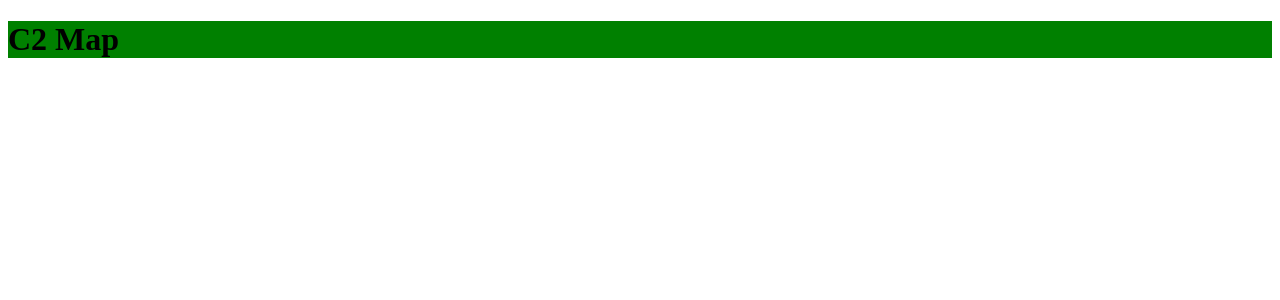
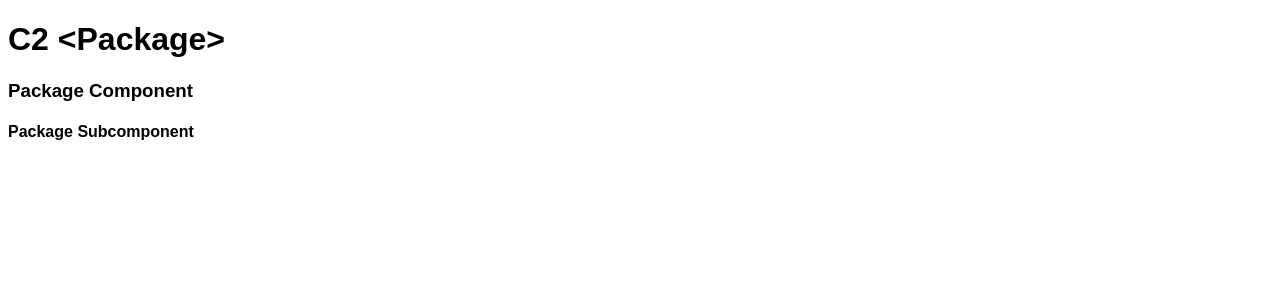
Before and after one commit to ClearC2/package-template, a React (Create React App) app in the folder example/: page / in a window 1280 px wide. Shown: the top 300 px of the page. Built offline with nearby package versions, Linux system fonts and the light colour scheme.

Commit message:
made package template

```diff
--- a/example/src/App.js
+++ b/example/src/App.js
@@ -1,9 +1,12 @@
 import React from 'react'
+import PackageComponent, {PackageSubcomponent} from '../../src'
 
 export default function App () {
   return (
     <div>
-      <h1>C2 Map</h1>
+      <h1>{'C2 <Package>'}</h1>
+      <PackageComponent />
+      <PackageSubcomponent />
     </div>
   )
 }
--- /dev/null
+++ b/example/src/example.scss
@@ -0,0 +1,19 @@
+%sans-serif-font {
+  font-family: sans-serif;
+}
+
+#app-root > div {
+
+  h1 {
+    @extend %sans-serif-font;
+  }
+
+  h3 {
+    @extend %sans-serif-font;
+  }
+
+  h4 {
+    @extend %sans-serif-font;
+  }
+
+}
--- a/example/src/index.js
+++ b/example/src/index.js
@@ -1,8 +1,7 @@
 import React from 'react'
 import ReactDOM from 'react-dom'
-import '../../src/index'
-
 import App from './App'
+import './example.scss'
 
 const appElement = document.getElementById('app-root')
 
--- a/package.json
+++ b/package.json
@@ -1,7 +1,7 @@
 {
   "name": "c2-map",
   "version": "0.0.0",
-  "description": "high-performance leaflet + d3 map package ",
+  "description": "high-performance leaflet + d3 map package",
   "main": "index.js",
   "scripts": {
     "start": "cd example && webpack-dev-server --inline --content-base dist --history-api-fallback --port 8083 --mode development",
--- /dev/null
+++ b/src/PackageComponent.js
@@ -0,0 +1,7 @@
+import React from 'react'
+
+export default function PackageComponent () {
+  return (
+    <h3>Package Component</h3>
+  )
+}
--- /dev/null
+++ b/src/PackageSubcomponent.js
@@ -0,0 +1,7 @@
+import React from 'react'
+
+export default function PackageSubcomponent () {
+  return (
+    <h4>Package Subcomponent</h4>
+  )
+}
--- a/src/index.js
+++ b/src/index.js
@@ -1 +1,4 @@
-import './test.scss'
+import PackageComponent from './PackageComponent'
+export {default as PackageSubcomponent} from './PackageSubcomponent'
+
+export default PackageComponent
--- a/src/test.scss
+++ /dev/null
@@ -1,3 +0,0 @@
-h1 {
-  background-color: green;
-}
```
Also changed, not shown: 1 other file (tests, documents, lock files or other folders).
